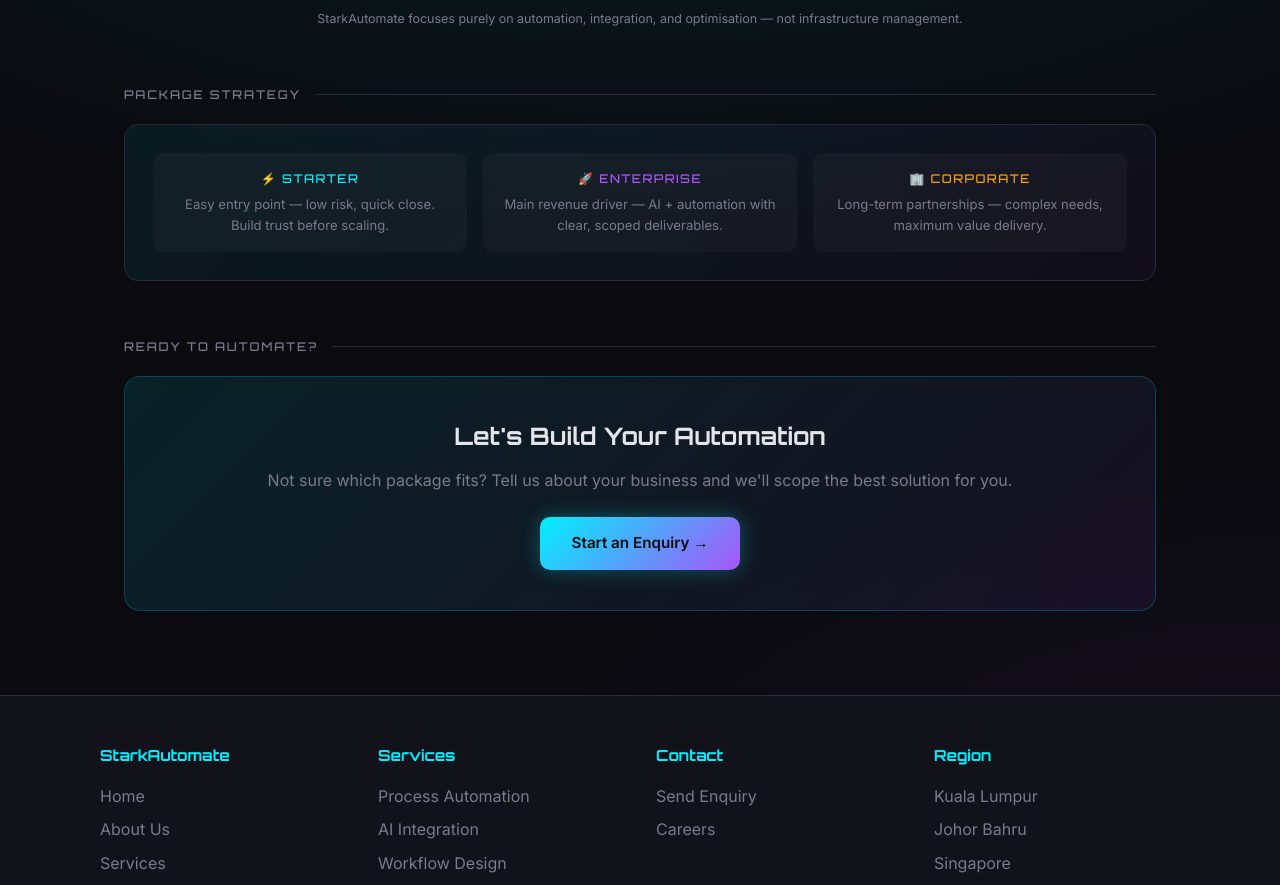
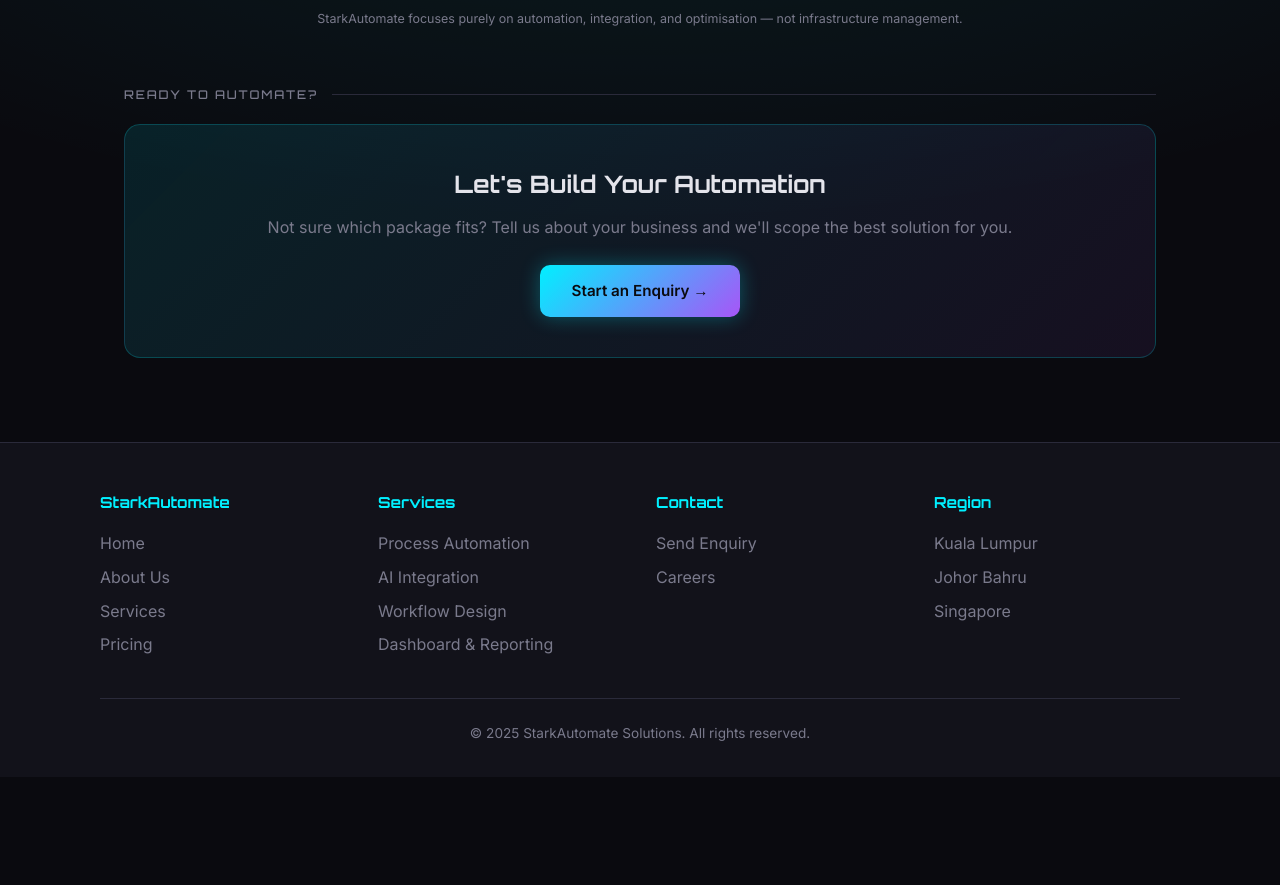
Before and after one commit to StarkLiew/StarkAutomate, a website: page public/pricing.html in a window 1280 px wide. Shown: the part 2415-3300 px from the top of the page. After the commit the page ends 3192 px from the top, so only its background shows below. Drawn offline with Linux system fonts and the light colour scheme.

Commit message:
pricing page

```diff
--- a/public/pricing.html
+++ b/public/pricing.html
@@ -694,22 +694,6 @@
       StarkAutomate focuses purely on automation, integration, and optimisation — not infrastructure management.
     </p>
 
-    <!-- Strategic positioning -->
-    <div class="section-label">Package Strategy</div>
-    <div class="positioning">
-      <div class="pos-item">
-        <div class="pos-tier">⚡ Starter</div>
-        <div class="pos-desc">Easy entry point — low risk, quick close. Build trust before scaling.</div>
-      </div>
-      <div class="pos-item">
-        <div class="pos-tier">🚀 Enterprise</div>
-        <div class="pos-desc">Main revenue driver — AI + automation with clear, scoped deliverables.</div>
-      </div>
-      <div class="pos-item">
-        <div class="pos-tier">🏢 Corporate</div>
-        <div class="pos-desc">Long-term partnerships — complex needs, maximum value delivery.</div>
-      </div>
-    </div>
 
     <!-- CTA strip -->
     <div class="section-label">Ready to Automate?</div>
```
